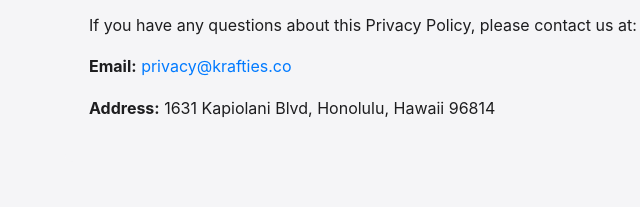
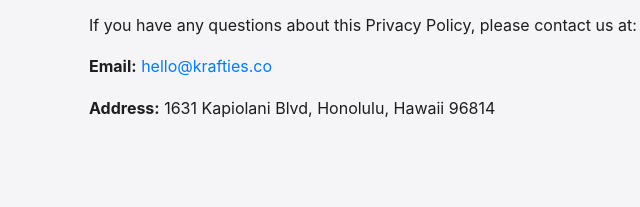
Before and after one commit to nurullahcemil/krafties, a plain HTML site: page privacy-policy.html in a window 1280 px wide. Shown: the part 2574-2781 px from the top of the page, 207-847 px from the left. Drawn offline with Linux system fonts and the light colour scheme.

Commit message:
Update contact email to hello@krafties.co

```diff
--- a/privacy-policy.html
+++ b/privacy-policy.html
@@ -142,7 +142,7 @@
             <div class="contact-info">
                 <h2>Contact Us</h2>
                 <p>If you have any questions about this Privacy Policy, please contact us at:</p>
-                <p><strong>Email:</strong> <a href="mailto:privacy@krafties.co">privacy@krafties.co</a></p>
+                <p><strong>Email:</strong> <a href="mailto:hello@krafties.co">hello@krafties.co</a></p>
                 <p><strong>Address:</strong> 1631 Kapiolani Blvd, Honolulu, Hawaii 96814</p>
             </div>
 
```
Also changed, not shown: terms-of-service.html (+1 -1 lines).
